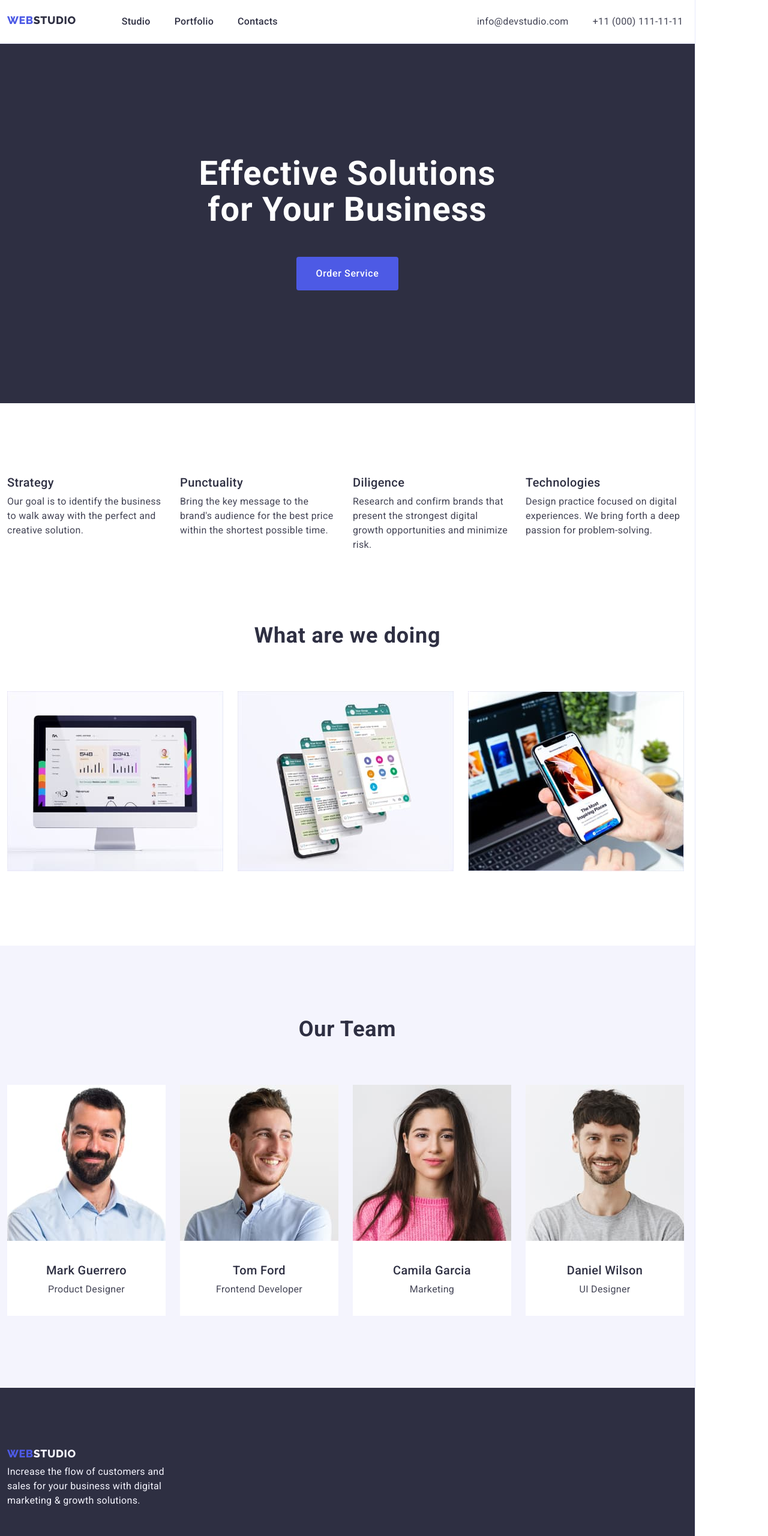
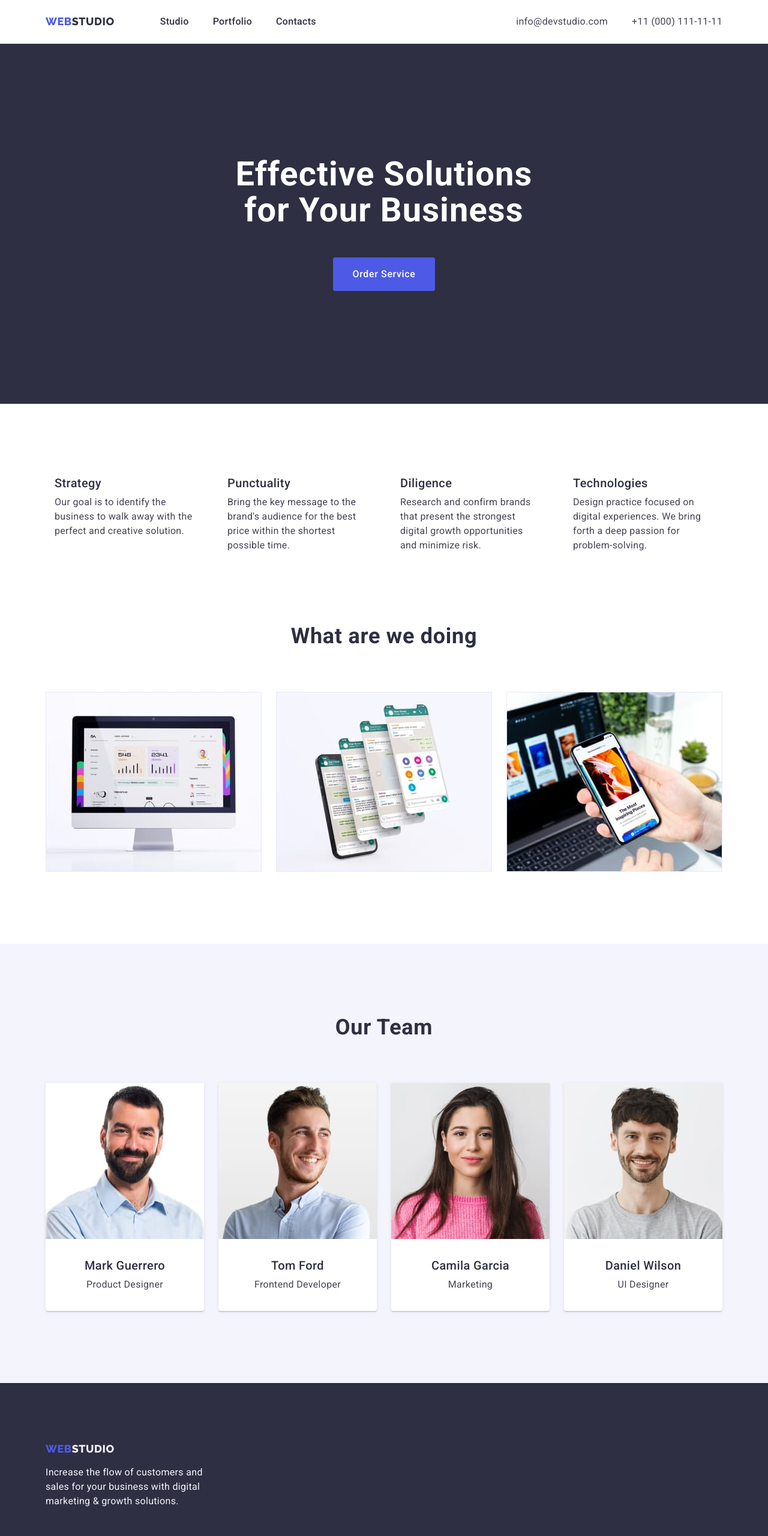
Before and after one commit to 1arthurka1/-goit-markup-hw-03, a plain HTML site: page index.html in a window 1280 px wide. Shown: the top 2560 px of the page at 60% size. Drawn offline with nearby package versions, Linux system fonts and the light colour scheme.

Commit message:
12/03-hw03

```diff
--- a/css/styles.css
+++ b/css/styles.css
@@ -22,9 +22,9 @@ ul {
   list-style: none;
 }
 img {
-  min-width: 100%;
+  max-width: 100%;
   height: auto;
-  text-align: center;
+  display: block;
 }
 h1,
 h2,
@@ -33,17 +33,18 @@ h4,
 p {
   margin: 0;
 }
-.container {
-  width: 1158px;
-  padding: 0;
-  margin: 0;
-  outline: solid 1px #e7e9fc;
-  text-align: center;
-}
 a {
   text-decoration: none;
 }
+.container {
+  width: 1158px;
+  padding: 0 15px;
+  margin: 0 auto;
+}
 /* header */
+.header {
+  border-bottom: 1px solid #e7e9fc;
+}
 .header-logo {
   font-family: "Raleway", sans-serif;
   font-weight: 800;
@@ -58,23 +59,26 @@ a {
 .header-list {
   display: flex;
   gap: 40px;
-  padding-left: 332px;
 }
-.container-nav {
-  width: 1158px;
-  padding: 24px 12px;
-  outline: solid 1px #e7e9fc;
+.header-container {
   display: flex;
+  align-items: center;
 }
 .header-navigation {
   display: flex;
   gap: 76px;
+  align-items: center;
 }
 .header-list-nav {
   display: flex;
   gap: 40px;
 }
+.header-address {
+  margin-left: auto;
+}
 .header-link {
+  padding: 24px 0;
+  display: block;
   font-weight: 500;
   line-height: 1.5;
   letter-spacing: 0.02em;
@@ -99,20 +103,23 @@ a {
 /*hero*/
 .hero {
   background-color: var(--main-title-color);
+  padding: 188px 0;
 }
 .hero-title {
+  text-align: center;
   font-weight: 700;
   font-size: 56px;
   line-height: 1.07;
   letter-spacing: 0.02em;
   color: var(--main-background-color);
-  padding-top: 188px;
   margin-bottom: 48px;
   width: 496px;
   margin-right: auto;
   margin-left: auto;
 }
 .hero-btn {
+  display: block;
+  margin: 0 auto;
   font-weight: 500;
   font-size: 16px;
   line-height: 1.5;
@@ -124,7 +131,6 @@ a {
   border: none;
   padding: 16px 32px;
   border-radius: 4px;
-  margin-bottom: 188px;
 }
 .hero-btn:hover {
   background: var(--main-link-color);
@@ -133,10 +139,11 @@ a {
   background: var(--main-link-color);
 }
 /*strategy*/
+.strategy {
+  padding: 120px 0;
+}
 .strategy-list {
   display: flex;
-  padding: 0 12px;
-  text-align: left;
 }
 .strategy-title {
   font-weight: 500;
@@ -145,7 +152,11 @@ a {
   letter-spacing: 0.02em;
   color: var(--main-title-color);
   margin-bottom: 8px;
-  margin-top: 120px;
+}
+.strategy-item {
+  width: 264px;
+  margin: 0 auto;
+  padding: 0 15px;
 }
 .strategy-item:not(:last-child) {
   margin-right: 24px;
@@ -154,20 +165,21 @@ a {
   line-height: 1.5;
   letter-spacing: 0.02em;
   color: var(--main-text-color);
-  width: 264px;
 }
-/*What are we doin*/
+/*What are we doing*/
+.doing {
+  padding-bottom: 120px;
+  text-align: center;
+}
 .title {
   font-weight: 700;
   font-size: 36px;
   line-height: 1.11;
   letter-spacing: 0.02em;
   color: var(--main-title-color);
-  padding-bottom: 72px;
-  padding-top: 120px;
+  margin-bottom: 72px;
 }
 .doing-list {
-  padding: 0 12px 120px 12px;
   display: flex;
 }
 .doing-item:not(:last-child) {
@@ -175,7 +187,9 @@ a {
 }
 /*Our Team*/
 .team {
+  padding: 120px 0;
   background-color: var(--second-background-color);
+  text-align: center;
 }
 .team-title {
   font-weight: 500;
@@ -184,21 +198,24 @@ a {
   letter-spacing: 0.02em;
   color: var(--main-title-color);
   margin-bottom: 8px;
-  padding-top: 32px;
 }
 .team-text {
   line-height: 1.5;
   letter-spacing: 0.02em;
   color: var(--main-text-color);
+}
+.container-img {
+  padding-top: 32px;
   padding-bottom: 32px;
 }
 .team-list {
   display: flex;
-  padding: 0 12px 0 12px;
 }
 .team-item {
   background-color: var(--main-background-color);
-  margin-bottom: 120px;
+  box-shadow: 0px 1px 6px rgba(46, 47, 66, 0.08),
+    0px 1px 1px rgba(46, 47, 66, 0.16), 0px 2px 1px rgba(46, 47, 66, 0.08);
+  border-radius: 0 0 4px 4px;
 }
 .team-item:not(:last-child) {
   margin-right: 24px;
@@ -206,8 +223,7 @@ a {
 /*footer*/
 .footer {
   background-color: var(--main-title-color);
-  text-align: left;
-  padding: 100px 12px;
+  padding: 100px 0;
 }
 .footer:not(:last-child) {
   display: flex;
@@ -225,13 +241,17 @@ a {
   line-height: 1.5;
   letter-spacing: 0.02em;
   color: var(--second-background-color);
-  padding-top: 8px;
+  margin-top: 16px;
   width: 264px;
 }
 .footer-span {
   color: var(--main-btn-color);
 }
 /*portfolio-secsion*/
+.portfolio {
+  padding-top: 96px;
+  padding-bottom: 120px;
+}
 .portfolio-button {
   font-weight: 500;
   font-size: 16px;
@@ -244,11 +264,7 @@ a {
   padding: 12px 24px;
   font-family: inherit;
   border-radius: 4px;
-  margin-top: 96px;
   margin-bottom: 72px;
-}
-.container-portfolio {
-  padding-left: 12px;
 }
 .portfolio-list-btn {
   display: flex;
@@ -259,13 +275,12 @@ a {
   row-gap: 48px;
   column-gap: 24px;
   display: flex;
-  width: 1128px;
   flex-wrap: wrap;
-  text-align: left;
-  margin-bottom: 120px;
 }
-.portfolio-item {
-  outline: solid 1px #e7e9fc;
+.item-list {
+  border: solid 1px #e7e9fc;
+  border-top: none;
+  padding: 32px 16px;
 }
 .portfolio-button:hover {
   background: var(--main-link-color);
@@ -281,16 +296,12 @@ a {
   line-height: 1.2;
   letter-spacing: 0.02em;
   color: var(--main-title-color);
-  padding-top: 32px;
-  padding-bottom: 8px;
-  padding-left: 12px;
+  margin-bottom: 8px;
 }
 .portfolio-text {
   line-height: 1.5;
   letter-spacing: 0.02em;
   color: var(--main-text-color);
-  padding-bottom: 32px;
-  padding-left: 12px;
 }
 .visually-hidden {
   clip: rect(0 0 0 0);
--- a/index.html
+++ b/index.html
@@ -19,10 +19,9 @@
   </head>
 
   <body>
-    <div class="container">
     <!--header-->
     <header class="header">
-        <div class="container-nav">
+      <div class="container header-container">
         <nav class="header-navigation">
           <a class="header-logo link" href="./index.html"
             ><span class="header-span">WEB</span>STUDIO</a
@@ -32,9 +31,7 @@
               <a class="header-link link" href="./index.html">Studio</a>
             </li>
             <li class="header-item">
-                <a class="header-link link" href="./portfolio.html"
-                  >Portfolio</a
-                >
+              <a class="header-link link" href="./portfolio.html">Portfolio</a>
             </li>
             <li class="header-item">
               <a class="header-link link" href>Contacts</a>
@@ -63,12 +60,15 @@
     <main>
       <!--hero-->
       <section class="hero">
+        <div class="container">
           <h1 class="hero-title">Effective Solutions for Your Business</h1>
           <button class="hero-btn" type="button">Order Service</button>
+        </div>
       </section>
       <!--/hero-->
       <!--strategy-->
       <section class="strategy">
+        <div class="container">
           <h2 class="visually-hidden">Strategy</h2>
           <ul class="strategy-list list">
             <li class="strategy-item">
@@ -100,10 +100,12 @@
               </p>
             </li>
           </ul>
+        </div>
       </section>
       <!--/strategy-->
       <!--What are we doin-->
       <section class="doing">
+        <div class="container">
           <h2 class="title">What are we doing</h2>
           <ul class="doing-list list">
             <li class="doing-item">
@@ -128,10 +130,12 @@
               />
             </li>
           </ul>
+        </div>
       </section>
       <!--/What are we doin-->
       <!--Our Team-->
       <section class="team">
+        <div class="container">
           <h2 class="title">Our Team</h2>
           <ul class="team-list list">
             <li class="team-item">
@@ -140,8 +144,10 @@
                 alt="A middle-aged man with dark hair and a beard in a blue shirt"
                 width="264"
               />
+              <div class="container-img">
                 <h3 class="team-title">Mark Guerrero</h3>
                 <p class="team-text">Product Designer</p>
+              </div>
             </li>
             <li class="team-item">
               <img
@@ -149,8 +155,10 @@
                 alt="A man with brown hair and a short beard in a blue shirt"
                 width="264"
               />
+              <div class="container-img">
                 <h3 class="team-title">Tom Ford</h3>
                 <p class="team-text">Frontend Developer</p>
+              </div>
             </li>
             <li class="team-item">
               <img
@@ -158,8 +166,10 @@
                 alt="A girl with long brown hair in a pink sweater"
                 width="264"
               />
+              <div class="container-img">
                 <h3 class="team-title">Camila Garcia</h3>
                 <p class="team-text">Marketing</p>
+              </div>
             </li>
             <li class="team-item">
               <img
@@ -167,14 +177,18 @@
                 alt="A man with black hair and a short beard in a gray T-shirt"
                 width="264"
               />
+              <div class="container-img">
                 <h3 class="team-title">Daniel Wilson</h3>
                 <p class="team-text">UI Designer</p>
+              </div>
             </li>
           </ul>
+        </div>
       </section>
     </main>
 
     <footer class="footer">
+      <div class="container">
         <a class="footer-logo link" href="./index.html"
           ><span class="footer-span">WEB</span>STUDIO</a
         >
@@ -182,7 +196,7 @@
           Increase the flow of customers and sales for your business with
           digital marketing & growth solutions.
         </p>
+      </div>
     </footer>
-    </div>
   </body>
 </html>
```
Also changed, not shown: portfolio.html (+26 -13 lines). Lines whose indentation alone changed are shown as unchanged.
